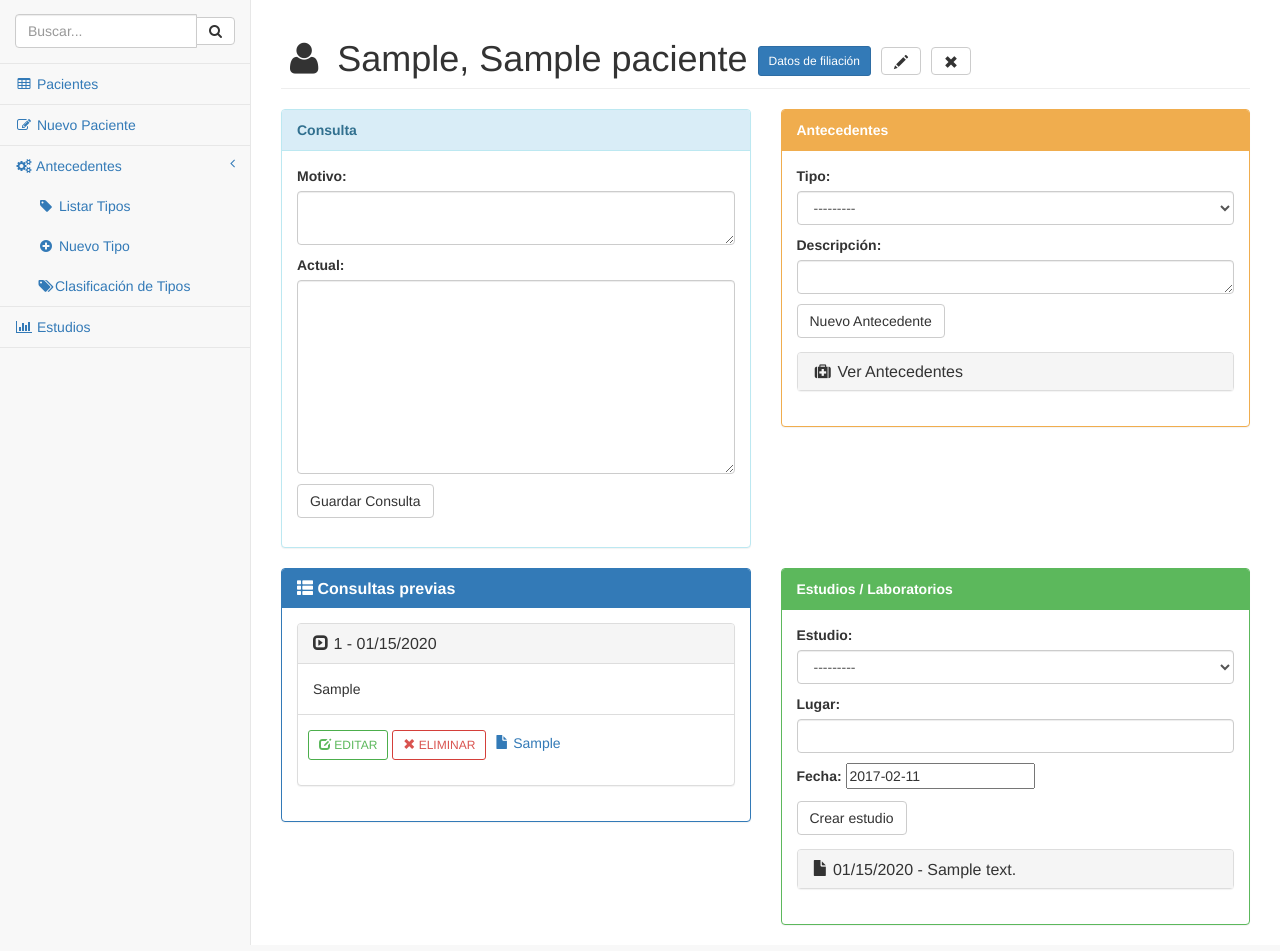
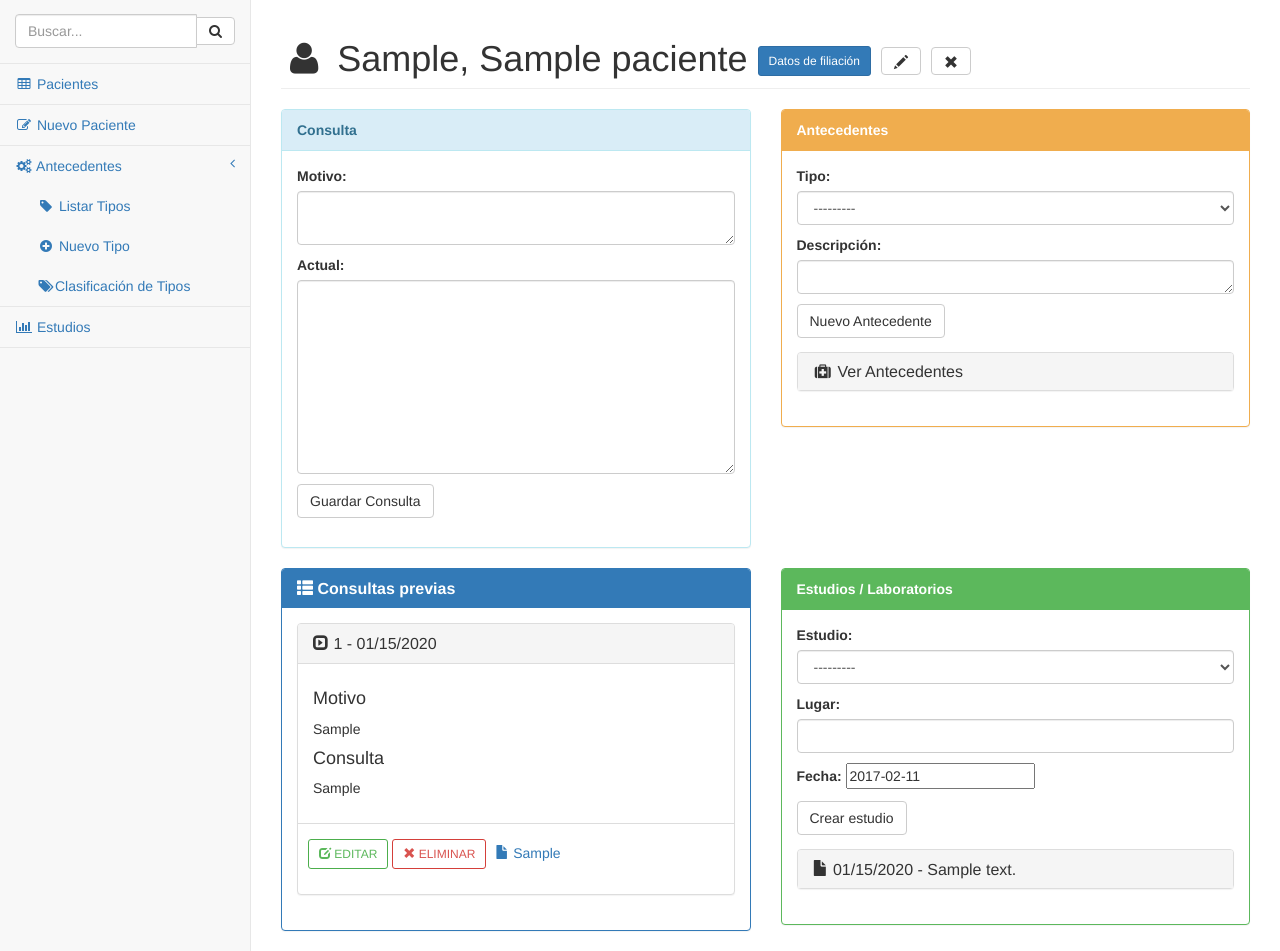
Before and after one commit to emilopez/fava, a Django app: page /paciente/1/hc/ in a window 1280 px wide, after a click that opens the changed part. Shown: the part 52-1003 px from the top of the page. Run offline with Django 3.2, Linux system fonts and the light colour scheme; a user stored in the database is signed in; tables that the repository leaves empty hold one stand-in row (values such as "Sample post"); parts of the project's set-up code (start-up, migrations or seed data) failed here and were passed over; some libraries are stand-ins or nearby versions.

Commit message:
agrego campo motivo a la consulta

```diff
--- a/hc/templates/hc/hc_editar.html
+++ b/hc/templates/hc/hc_editar.html
@@ -116,7 +116,8 @@
                             </div>
                             <div id="collapse{{ forloop.counter }}" class="panel-collapse collapse">
                                 <div class="panel-body">
-                                    {{consulta.entrada}}
+                                    <h4>Motivo</h4><p>{{consulta.motivo |default:""}}</p>
+                                    <h4>Consulta</h4><p>{{consulta.entrada|default:""}}</p>
                                 </div>
                                 <div class="panel-body">
                                     <ul class="list-inline">
```
